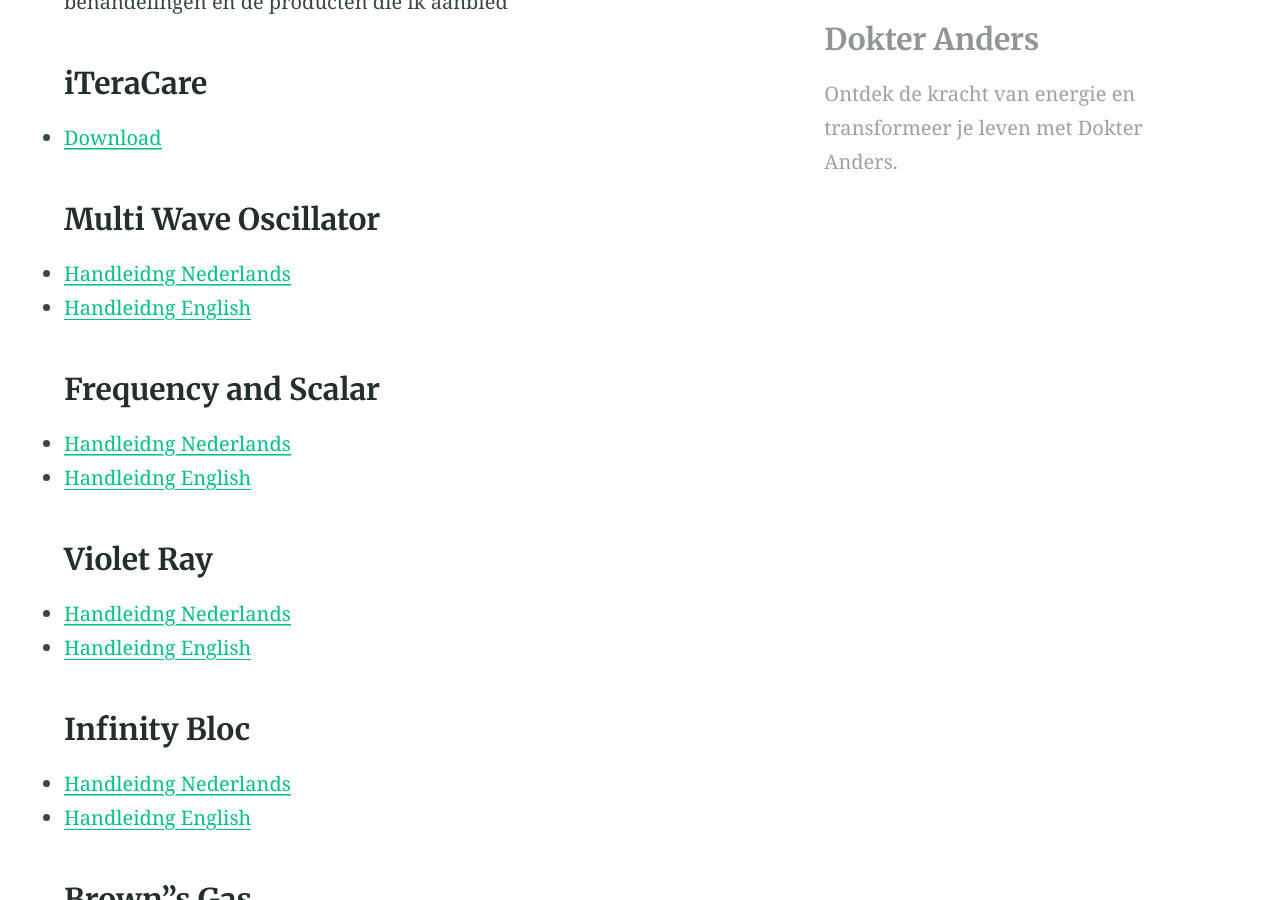
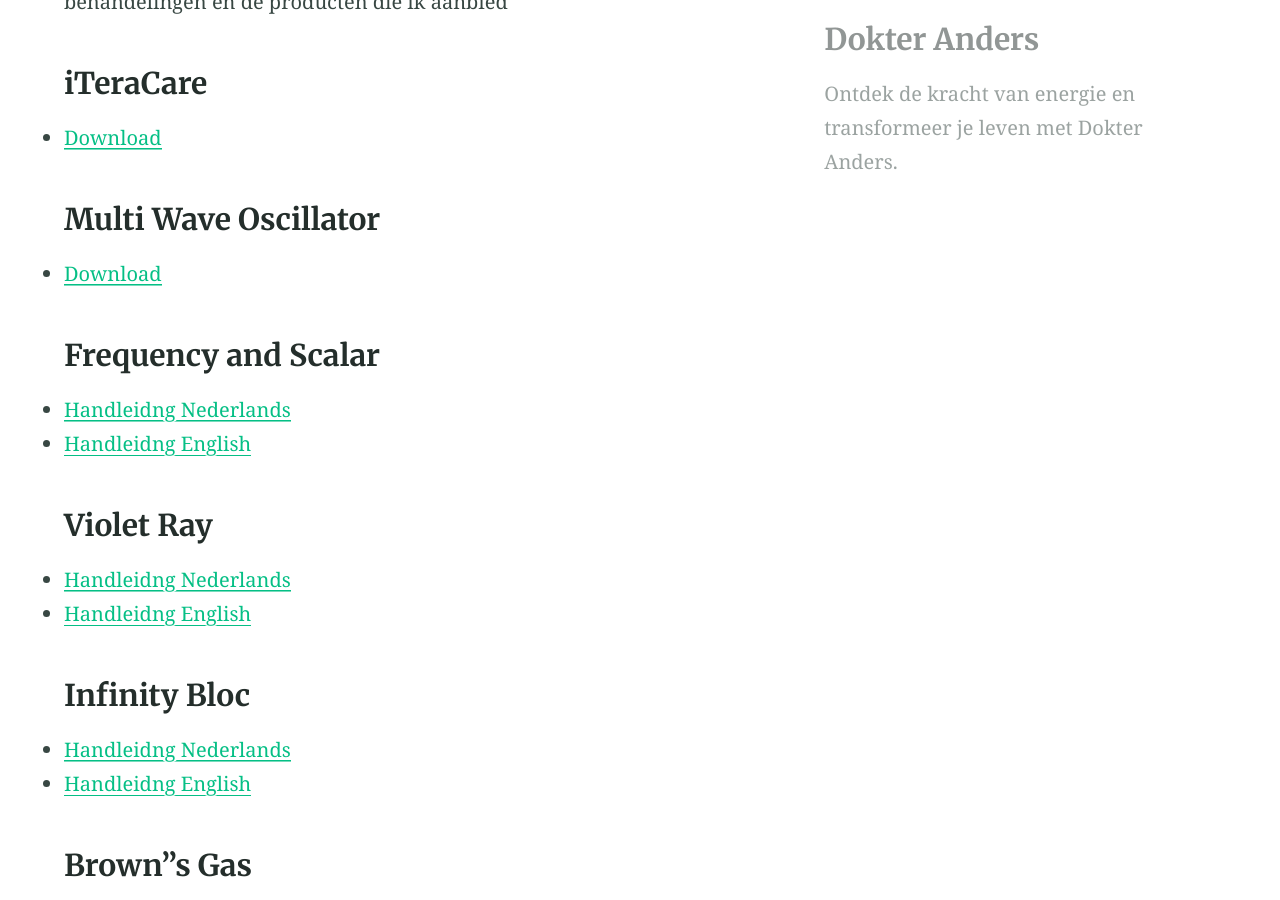
Before and after one commit to dokteranders/dokteranders.com, a Jekyll site: the page built from downloads.md, in a window 1280 px wide and 900 px high, scrolled down 577 px. Built offline with Jekyll 4.4.1, drawn with Linux system fonts in a browser that asks for light colours.

Commit message:
Update downloads.md

```diff
--- a/downloads.md
+++ b/downloads.md
@@ -10,8 +10,7 @@
 - [Download](/downloads/Blowing_Guide-IteraCare(BDO).pdf)
 
 ### Multi Wave Oscillator
-- [Handleidng Nederlands](./downloads/handleiding_nl.pdf)
-- [Handleidng English](./downloads/handleiding_en.pdf)
+- [Download](/downloads/handleiding_nl.pdf)
 
 ### Frequency and Scalar
 - [Handleidng Nederlands](./handleiding-nl.pdf)
```
